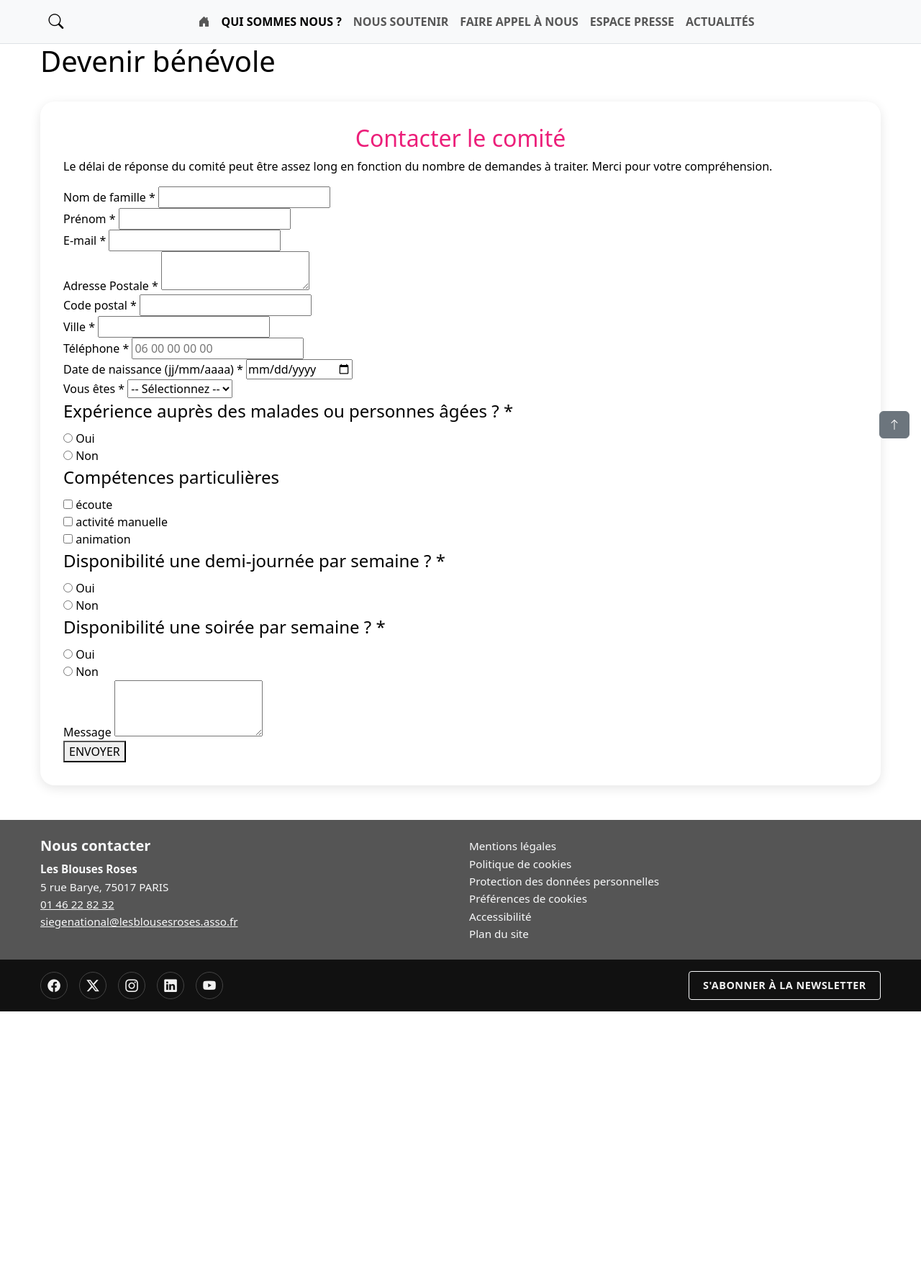
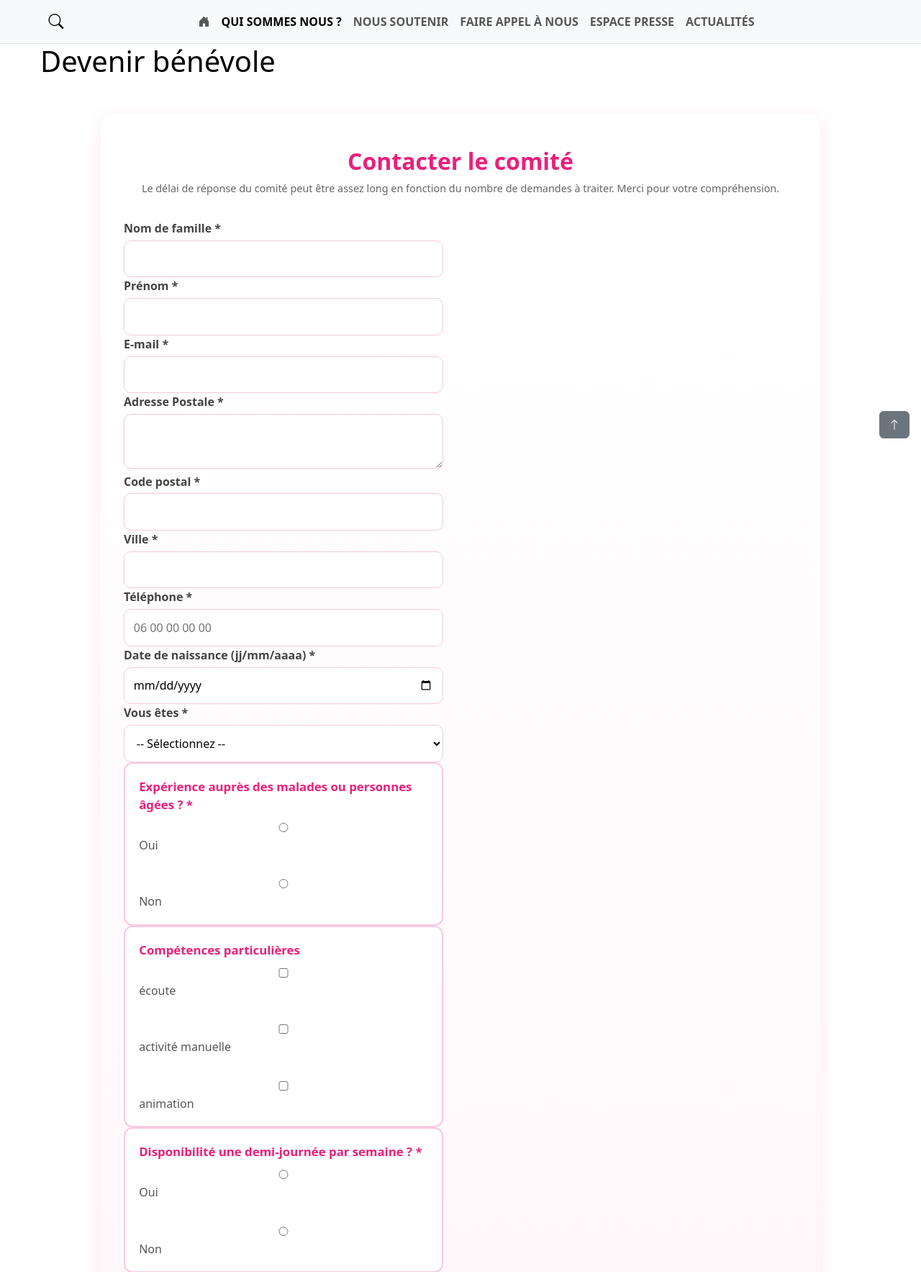
Before and after one commit to Kaidoat/SAE_S3, a PHP site: page /Benevole.html in a window 1280 px wide. Shown: the part 175-1942 px from the top of the page at 72% size. Before the commit the page ends 1580 px from the top, so only its background shows below. Run offline with PHP 8.4, Linux system fonts and the light colour scheme.

Commit message:
version propre + page benevole

```diff
--- a/style.css
+++ b/style.css
@@ -167,20 +167,136 @@ main {
     margin:0 0 24px;
 }
 
+
+/*formulaire benevole */
 .contact-section {
-    margin-top: 2rem;
-    background: #fff;
-    padding: 2rem;
+    background: linear-gradient(180deg, #fff 0%, #fff6fa 100%);
+    padding: 3rem 2rem;
     border-radius: 20px;
-    box-shadow: 0 4px 15px rgba(0,0,0,0.1);
+    box-shadow: 0 6px 25px rgba(236, 31, 122, 0.1);
+    max-width: 1000px;
+    margin: 3rem auto;
+    transition: transform 0.3s ease, box-shadow 0.3s ease;
 
+}
+
+.contact-section:hover {
+    transform: translateY(-3px);
+    box-shadow: 0 10px 30px rgba(236, 31, 122, 0.15);
 }
 
 .contact-section h2 {
     color: var(--rose);
     text-align: center;
-    margin-bottom: .5rem;
+    font-weight: 800;
+    margin-bottom: 0.5rem;
 }
+
+.small-note {
+    text-align: center;
+    font-size: 0.9rem;
+    color: #666;
+    margin-bottom: 2rem;
+}
+
+.benevole-form {
+    display: grid;
+    grid-template-columns: 1fr 1fr;
+    gap: 2rem 3rem;
+}
+
+/* Champs et labels */
+.form-group label {
+    font-weight: 600;
+    color: #444;
+    margin-bottom: 0.3rem;
+}
+
+input, textarea, select {
+    border: 1.5px solid #f0cadd;
+    border-radius: 10px;
+    padding: 0.8rem;
+    font-size: 1rem;
+    width: 100%;
+    background-color: #fff;
+    transition: border-color 0.2s ease, box-shadow 0.2s ease;
+}
+
+input:focus, textarea:focus, select:focus {
+    border-color: var(--rose);
+    box-shadow: 0 0 6px rgba(236, 31, 122, 0.3);
+    outline: none;
+}
+
+/* 🌸 Fieldsets plus doux et homogènes */
+fieldset {
+    border: 2px solid #f6c9e1;
+    border-radius: 12px;
+    padding: 1.2rem;
+    background-color: #fff;
+    transition: 0.2s;
+}
+
+fieldset:hover {
+    border-color: var(--rose);
+    background-color: #fff5fa;
+}
+
+legend {
+    color: var(--rose);
+    font-weight: 700;
+    font-size: 1.05rem;
+}
+
+/* 🌸 Cases et radios espacées joliment */
+fieldset label {
+    display: block;
+    margin-top: 0.4rem;
+    font-weight: 500;
+    color: #555;
+}
+
+/* 🌸 Champs larges */
+.full-width,
+.form-actions,
+fieldset {
+    grid-column: 1 / -1;
+}
+
+/* 🌸 Bouton d’envoi */
+.btn-submit {
+    background-color: var(--rose);
+    color: white;
+    border: none;
+    padding: 0.9rem 2.5rem;
+    border-radius: 50px;
+    font-weight: 700;
+    font-size: 1rem;
+    letter-spacing: 0.5px;
+    text-transform: uppercase;
+    box-shadow: 0 4px 10px rgba(236, 31, 122, 0.3);
+    transition: all 0.3s ease;
+}
+
+.btn-submit:hover {
+    background-color: #c7156d;
+    transform: translateY(-2px);
+    box-shadow: 0 6px 15px rgba(236, 31, 122, 0.4);
+}
+
+.form-actions {
+    text-align: center;
+    margin-top: 2rem;
+}
+
+/* 🌸 Responsive */
+@media (max-width: 900px) {
+    .benevole-form {
+        grid-template-columns: 1fr;
+    }
+}
+/*formulaire benevole */
+
 
 .container{max-width:var(--container);margin-inline:auto;padding:0 16px}
 
```
